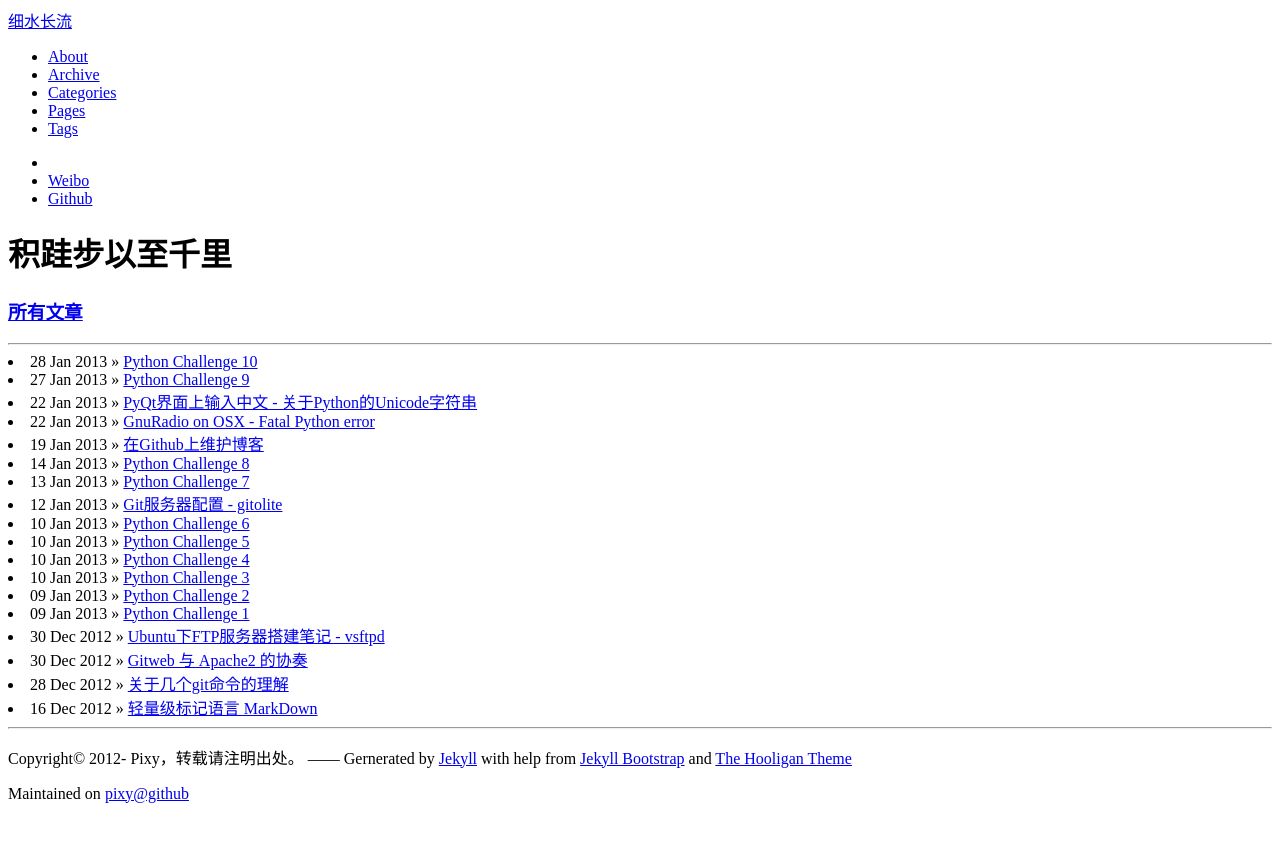
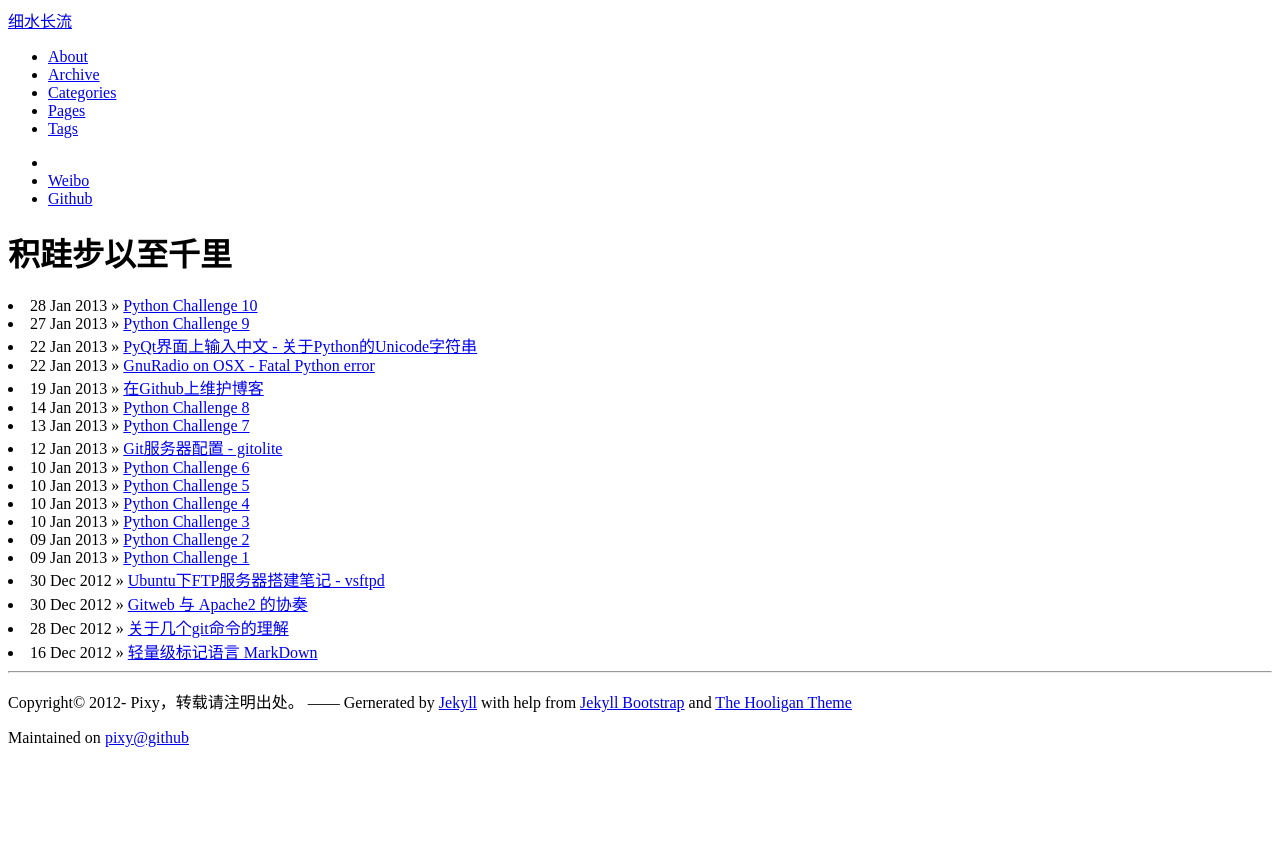
Before and after one commit to pixystone/pixystone.github.com, a Jekyll site: the page built from index.html, in a window 1280 px wide. Shown: the top 842 px of the page. Built offline with Jekyll 4.4.1, drawn with Linux system fonts in a browser that asks for light colours; nearby versions of some CDN libraries; library files that are not in the unit come from our copies.

Commit message:
Update appearance of index

```diff
--- a/index.html
+++ b/index.html
@@ -20,9 +20,9 @@ post_limit: 2
 
 {% endfor %} -->
 
-<h3><a href="{{ BASE_PATH }}/archive.html">所有文章</a></h3>
+<!-- <h3><a href="{{ BASE_PATH }}/archive.html">所有文章</a></h3> -->
 
-<hr>
+<!-- <hr> -->
 
 {% for post in site.posts %}
 
```
